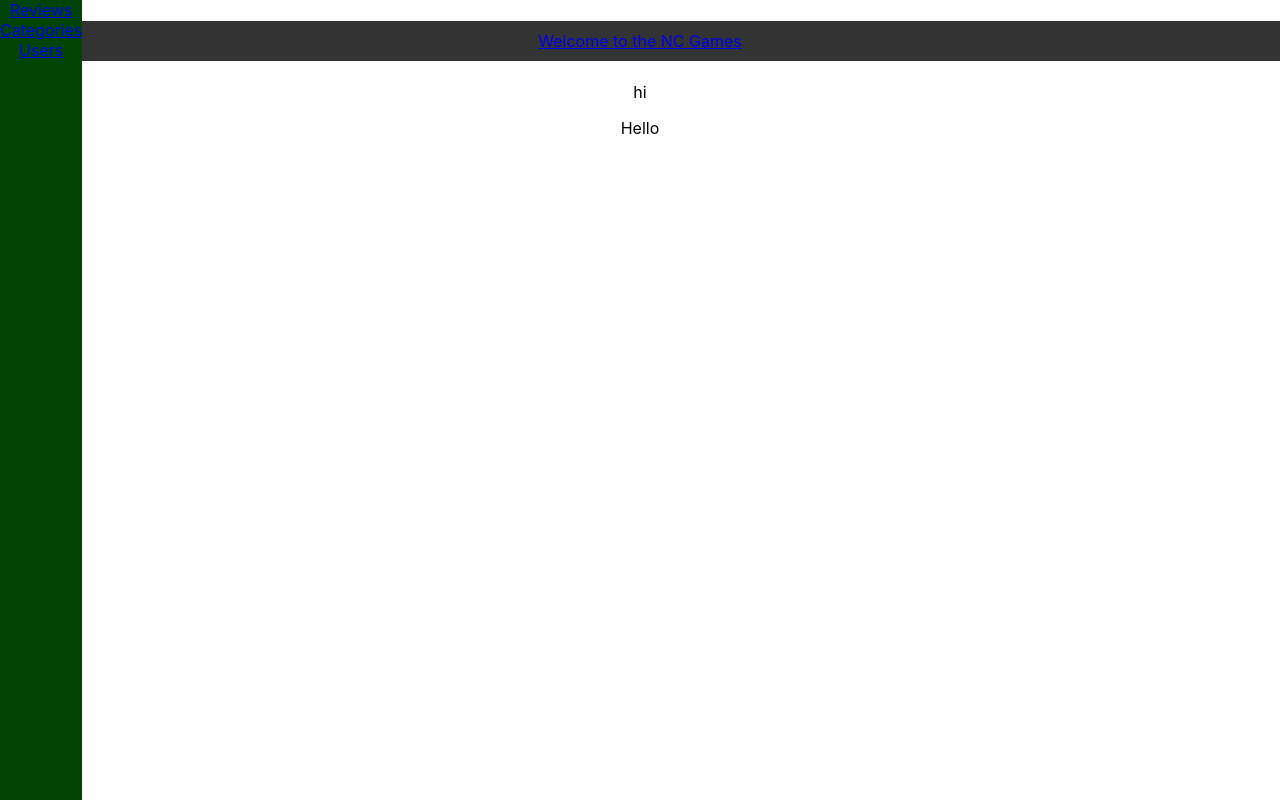
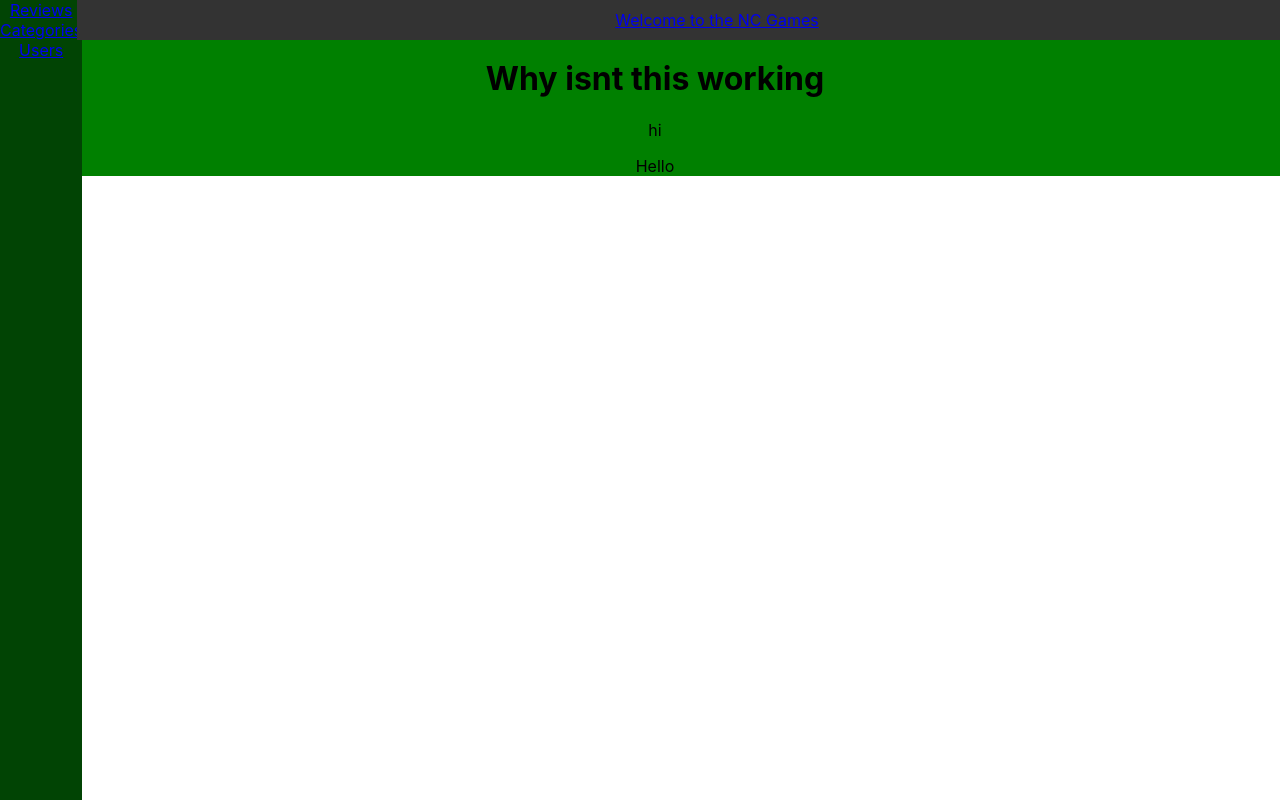
Before and after one commit to Malekf94/fe-nc-games, a React (Create React App) app: page / in a window 1280 px wide. Built offline with nearby package versions, Linux system fonts and the light colour scheme.

Commit message:
added catergories

```diff
--- a/public/index.html
+++ b/public/index.html
@@ -2,14 +2,12 @@
 <html lang="en">
 	<head>
 		<meta charset="utf-8" />
-		<link rel="icon" href="%PUBLIC_URL%/favicon.ico" />
 		<meta name="viewport" content="width=device-width, initial-scale=1" />
 		<meta name="theme-color" content="#000000" />
 		<meta
 			name="description"
 			content="Web site created using create-react-app"
 		/>
-		<title>React App</title>
 	</head>
 	<body>
 		<noscript>You need to enable JavaScript to run this app.</noscript>
--- a/src/App.css
+++ b/src/App.css
@@ -1,13 +1,32 @@
 .App {
 	text-align: center;
+	background-color: green;
+}
+
+.main_body {
+	display: block;
+	overflow: auto;
+	background-color: green;
+	text-align: center;
+	margin-left: 40px;
+	margin-right: 10px;
+	margin-top: 38px;
 }
 
 .App-header {
+	display: flex;
+	justify-content: center;
+	align-items: center;
 	width: 100%;
 	position: fixed;
 	background: #333;
 	padding: 10px 0;
 	color: #fff;
+	z-index: 100;
+	top: 0;
+	left: 0;
+	margin-left: 77px;
+	margin-right: 0;
 }
 
 .NavBarC {
@@ -29,6 +48,17 @@
 	/* background-color: #f44336; */
 	color: white;
 	margin-top: 100px;
+	padding-top: 50px;
+}
+
+.body {
+	display: block;
+	overflow: auto;
+	background-color: green;
+	text-align: center;
+	margin-left: 40px;
+	margin-right: 10px;
+	margin-top: 38px;
 }
 
 .individual_Review {
--- a/src/App.js
+++ b/src/App.js
@@ -22,6 +22,7 @@ function App() {
 						</Link>
 					</header>
 					<NavBar />
+					<div className="main_body">
 						<Routes>
 							<Route path="/" element={<HomePage />} />
 							<Route path="/categories" element={<Categories />} />
@@ -30,6 +31,7 @@ function App() {
 							<Route path="/users" element={<Users />} />
 							<Route path="/users/:username" element={<UserById />} />
 						</Routes>
+					</div>
 				</BrowserRouter>
 			</div>
 		</CategoriesContext.Provider>
--- a/src/components/GetCatergories.jsx
+++ b/src/components/GetCatergories.jsx
@@ -1,12 +1,28 @@
-import { useEffect, useState } from "react";
+import { useContext, useEffect } from "react";
 import { getCategories } from "../api";
+import { CategoriesContext } from "../contexts/CatergoriesContext";
 // import styles from "../pages/cssPages/Reviews.module.css";
 
-export default function GetReviews() {
-	const [categories, setCategories] = useState([]);
+export default function GetCategories() {
+	const { categories, setCategories } = useContext(CategoriesContext);
 	useEffect(() => {
 		getCategories().then((data) => {
-			setCategories(data.catergories);
+			setCategories(data.categories);
 		});
 	}, []);
+
+	return (
+		<div>
+			<ul>
+				{categories.map((category) => {
+					return (
+						<li className="individual_Review" key={category.slug}>
+							<p>Category name : {category.slug}</p>
+							<p>Category Description : {category.description}</p>
+						</li>
+					);
+				})}
+			</ul>
+		</div>
+	);
 }
--- a/src/components/GetReviews.jsx
+++ b/src/components/GetReviews.jsx
@@ -11,7 +11,7 @@ export default function GetReviews() {
 	}, []);
 
 	return (
-		<div className={styles.body}>
+		<div className="body">
 			<ul>
 				{reviews.map((review) => {
 					return (
--- a/src/pages/Categories.jsx
+++ b/src/pages/Categories.jsx
@@ -1,11 +1,11 @@
 import React from "react";
+import GetCategories from "../components/GetCatergories";
 
 export default function Categories() {
 	return (
-		<div>
-			<h1>Why isnt this working</h1>
-			{console.log("hello")}
-			<p>hi</p>Hello
+		<div className="body">
+			<h1>Categories</h1>
+			<GetCategories />
 		</div>
 	);
 }
--- a/src/pages/NavBar.jsx
+++ b/src/pages/NavBar.jsx
@@ -4,15 +4,9 @@ import { Link } from "react-router-dom";
 export default function NavBar() {
 	return (
 		<div className="NavBarC">
-			<Link className="NavBarLinks" to="/reviews">
-				Reviews{" "}
-			</Link>
-			<Link className="NavBarLinks" to="/categories">
-				Categories{" "}
-			</Link>
-			<Link className="NavBarLinks" to="/users">
-				Users{" "}
-			</Link>
+			<Link to="/reviews">Reviews </Link>
+			<Link to="categories">Categories</Link>
+			<Link to="/users">Users </Link>
 		</div>
 	);
 }
```
Lines whose indentation alone changed are shown as unchanged.
